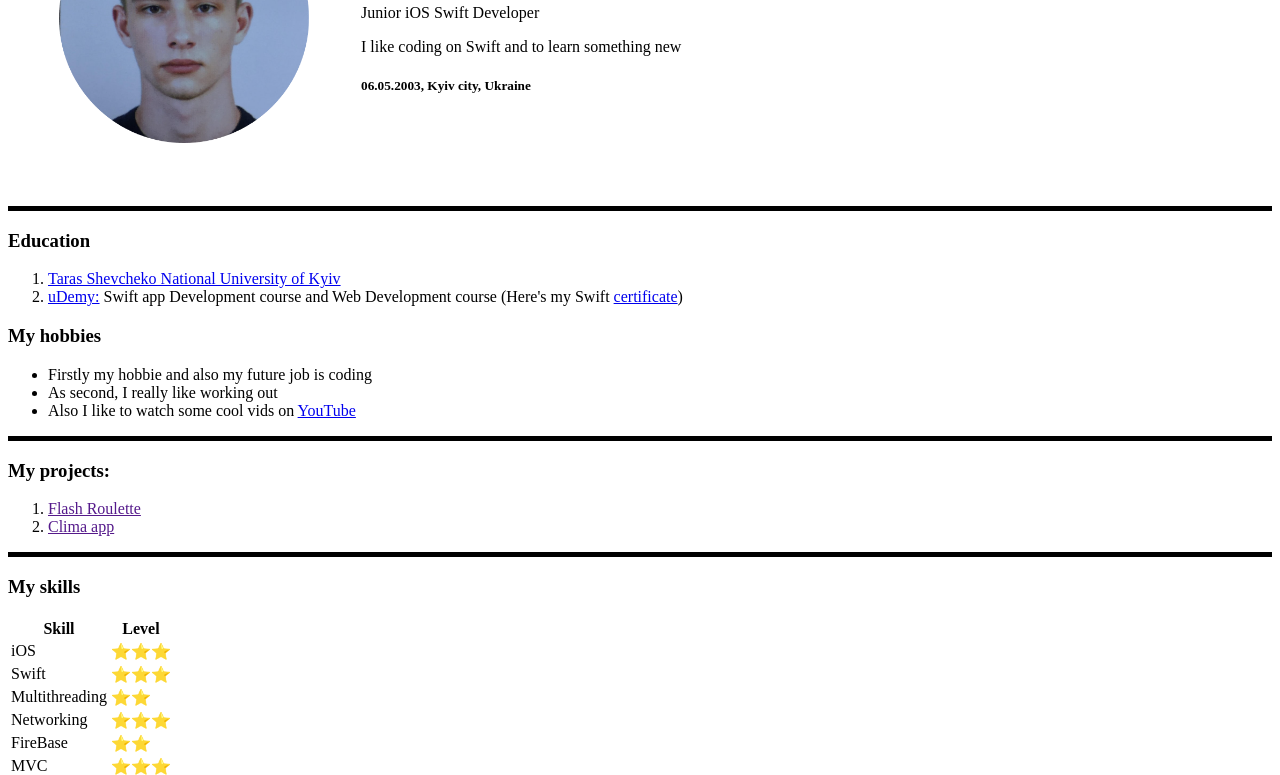
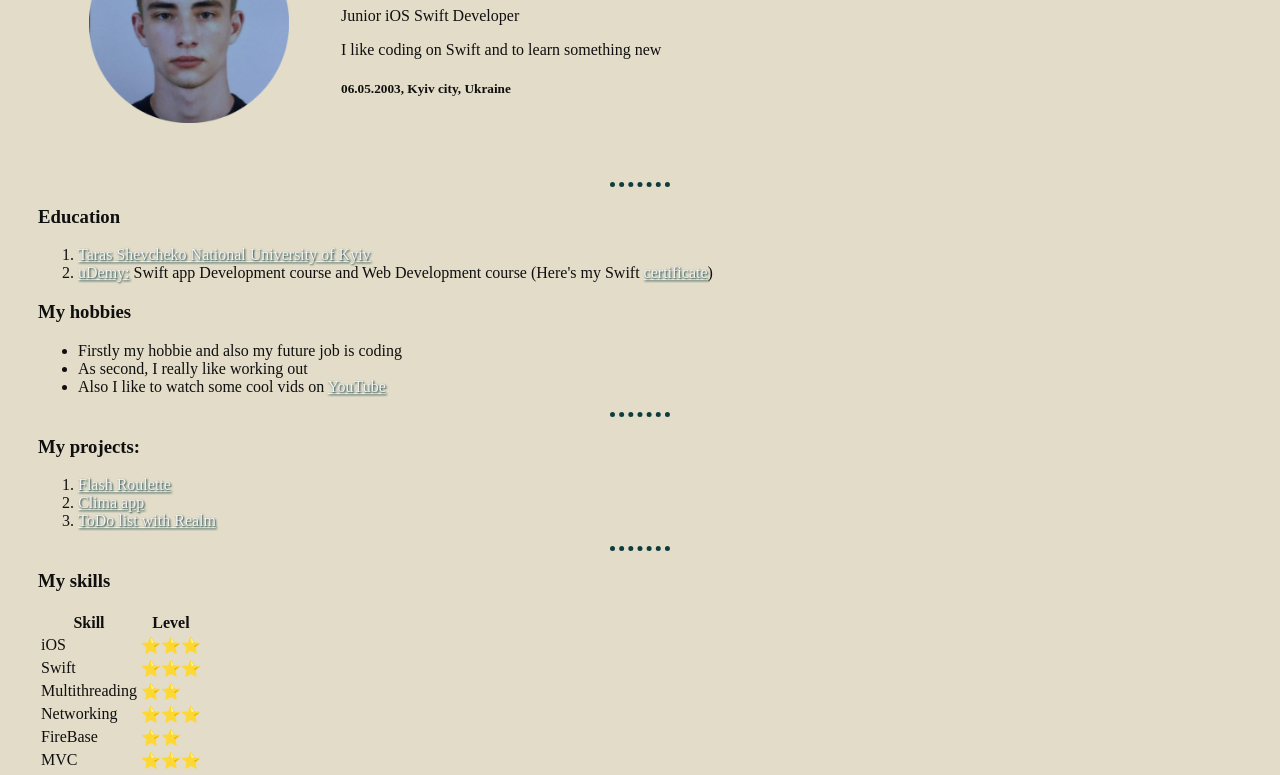
Before and after one commit to typicaldayn/cv, a plain HTML site: page index.html in a window 1280 px wide. Shown: the part 166-941 px from the top of the page. Drawn offline with Linux system fonts and the light colour scheme; files that its build step writes are made by us from their sources.

Commit message:
Added CSS

```diff
--- a/index.html
+++ b/index.html
@@ -5,11 +5,14 @@
     <meta http-equiv="X-UA-Compatible" content="IE=edge">
     <meta name="viewport" content="width=device-width, initial-scale=1.0">
     <title>Stanislav Bezhan</title>
+    <link rel="stylesheet" href="CSS/styles.css">
 </head>
 <body>
     <table cellspacing="50">
         <td>
-            <img src="qawser-modified.png" alt="Stanislav`s profile image" width="250" height="250">
+            <div class="container">
+                <img src="qawser-modified.png" alt="Stanislav`s profile image">
+            </div>
         </td>
         <td>
             <h1>Stanislav Bezhan</h1>
@@ -18,7 +21,7 @@
             <p><h5>06.05.2003, Kyiv city, Ukraine</h5></p>
         </td>
     </table>
-    <hr align="center" color="black" size="5">
+    <hr>
     <h3>Education</h3>
     <ol>
         <li><a href="http://www.univ.kiev.ua/ru/">Taras Shevcheko National University of Kyiv</a></li>
@@ -30,13 +33,14 @@
         <li>As second, I really like working out</li>
         <li>Also I like to watch some cool vids on <a href="https://www.youtube.com/">YouTube</a></li>
     </ul>
-    <hr size="5" align="center" color="black">
+    <hr>
     <h3>My projects:</h3>
     <ol>
         <li><a href="">Flash Roulette</a></li>
         <li><a href="">Clima app</a></li>
+        <li><a href="https://github.com/typicaldayn/Todoey-Realm">ToDo list with Realm</a></li>
     </ol>
-    <hr size="5" align="center" color="black">
+    <hr>
     <h3>My skills</h3>
     <table>
         <thead>
@@ -82,7 +86,7 @@
         <tfoot>
         </tfoot>
     </table>
-    <hr size="5" align="center" color="black">
+    <hr>
     <form action="mailto:stark.hateu@gmail.com" method="post" enctype="text/plain">
         <h3>Contact me! <input type="submit"> </h3>
     </form>
--- /dev/null
+++ b/styles.css
@@ -0,0 +1,39 @@
+body {
+    background-color: #E2DCC8;;
+    color:#100F0F ;
+    padding: 30px;
+}
+
+.container {
+    width: 200px;
+    height: 200px;
+}
+
+.container img {
+    width: 100%;
+    height: auto%;
+}
+
+hr {
+    color:#0F3D3E;
+    text-align: center;
+    border-top: 15px dotted;
+    border-bottom: none;
+    border-left: none;
+    border-right: none;
+    border-width: 5px;
+    width: 5%;
+}
+
+h1, h3, h5 {
+    color: #100F0F;
+}
+
+p {
+    color: #100F0F;
+}
+
+a {
+    color: #F1F1F1;
+    text-shadow: 1px 1px 2px #0F3D3E;
+}
```
